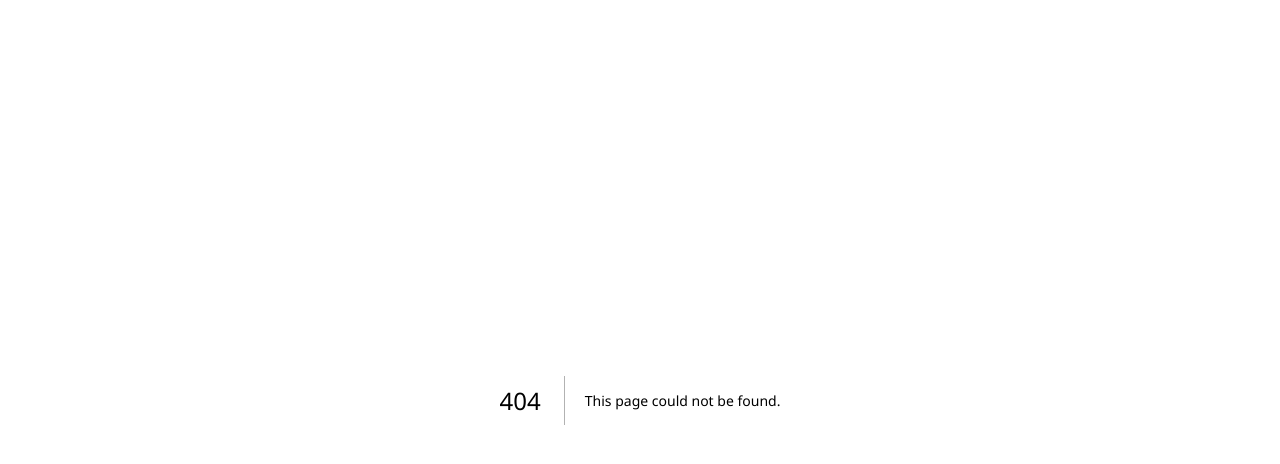
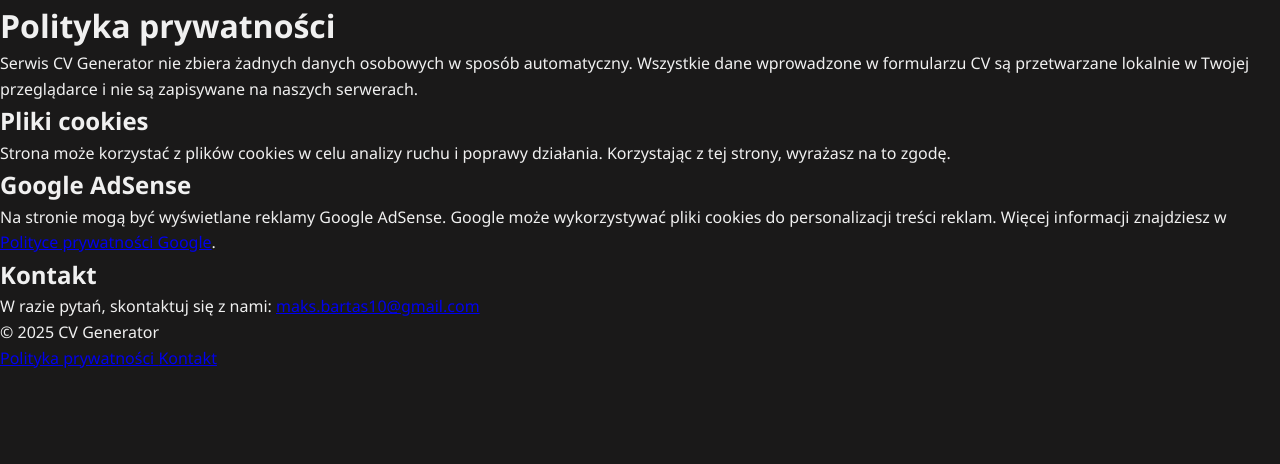
Before and after one commit to MaksWTF/cv-generator, a Next.js app: page /privacy-policy in a window 1280 px wide. Before the commit this address had no page. Shown: the top 464 px of the page. Built offline with nearby package versions, Linux system fonts and the light colour scheme.

Commit message:
Initial commit

```diff
--- a/src/app/layout.tsx
+++ b/src/app/layout.tsx
@@ -19,21 +19,31 @@
 
 export default function RootLayout({
   children,
-}: Readonly<{
+}: {
   children: React.ReactNode;
-}>) {
+}) {
   return (
-    <html lang="en">
+    <html lang="pl">
       <head>
-      <script async src="https://pagead2.googlesyndication.com/pagead/js/adsbygoogle.js?client=ca-pub-8232036010222407"
-     crossOrigin="anonymous"></script>
-</head>
+        {/* Google AdSense */}
+        <script
+          async
+          src="https://pagead2.googlesyndication.com/pagead/js/adsbygoogle.js?client=ca-pub-8232036010222407"
+          crossOrigin="anonymous"
+        ></script>
+      </head>
+      <body className={`${geistSans.variable} ${geistMono.variable} antialiased flex flex-col min-h-screen`}>
+        <main className="flex-grow">{children}</main>
 
-      <body
-        className={`${geistSans.variable} ${geistMono.variable} antialiased`}
-      >
-        {children}
-      </body>
+<footer className="text-center text-sm text-gray-400 mt-10 py-4 border-t border-gray-700">
+  <p>&copy; {new Date().getFullYear()} CV Generator</p>
+  <div className="mt-2 flex flex-col items-center space-y-2">
+    <a href="/privacy-policy" className="underline hover:text-white transition">Polityka prywatności   </a>
+    <a href="/contact" className="underline hover:text-white transition">   Kontakt</a>
+  </div>
+</footer>
+
+     </body>
     </html>
   );
 }
--- /dev/null
+++ b/src/app/privacy-policy/page.tsx
@@ -0,0 +1,28 @@
+export default function PrivacyPolicyPage() {
+  return (
+    <main className="p-6 max-w-3xl mx-auto">
+      <h1 className="text-2xl font-bold mb-4">Polityka prywatności</h1>
+      <p className="mb-4">
+        Serwis CV Generator nie zbiera żadnych danych osobowych w sposób automatyczny. Wszystkie dane wprowadzone w formularzu CV są przetwarzane lokalnie w Twojej przeglądarce i nie są zapisywane na naszych serwerach.
+      </p>
+      <p></p>
+      <h2 className="text-xl font-semibold mt-6 mb-2">Pliki cookies</h2>
+      <p className="mb-4">
+        Strona może korzystać z plików cookies w celu analizy ruchu i poprawy działania. Korzystając z tej strony, wyrażasz na to zgodę.
+      </p>
+      <p></p>
+      <h2 className="text-xl font-semibold mt-6 mb-2">Google AdSense</h2>
+      <p className="mb-4">
+        Na stronie mogą być wyświetlane reklamy Google AdSense. Google może wykorzystywać pliki cookies do personalizacji treści reklam. Więcej informacji znajdziesz w <a href="https://policies.google.com/technologies/ads" target="_blank" className="text-blue-600 underline">Polityce prywatności Google</a>.
+      </p>
+      <p></p>
+      <h2 className="text-xl font-semibold mt-6 mb-2">Kontakt</h2>
+      <p>
+      <p></p>
+        W razie pytań, skontaktuj się z nami: <a href="maks.bartas10@gmail.com" className="text-blue-600 underline">maks.bartas10@gmail.com</a>
+      </p>
+
+
+    </main>
+  );
+}
```
Also changed, not shown: src/app/contact/page.tsx (added, +13 -0 lines).
